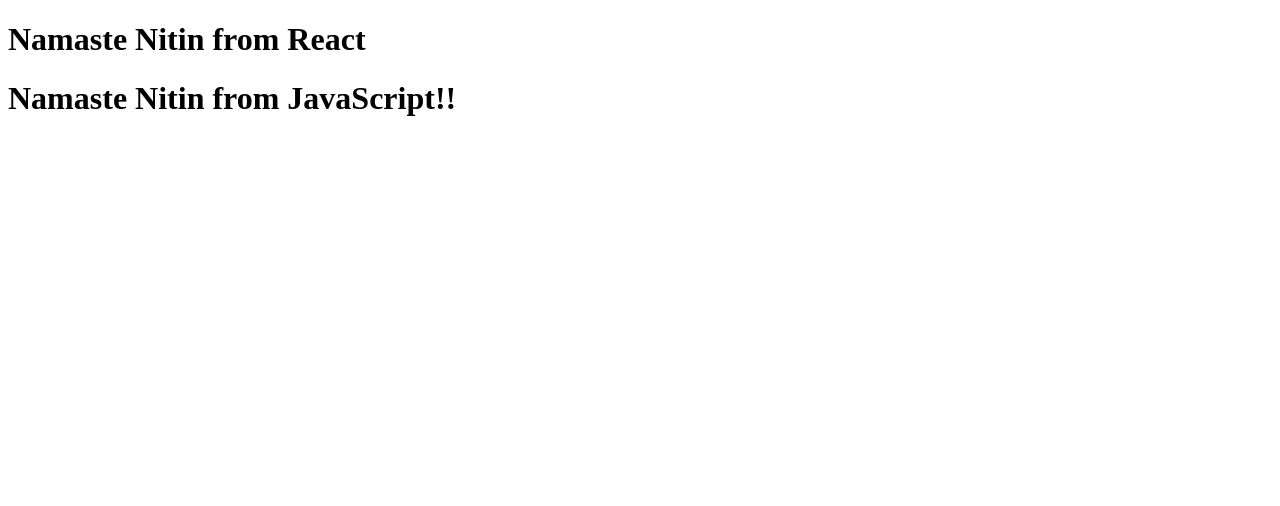
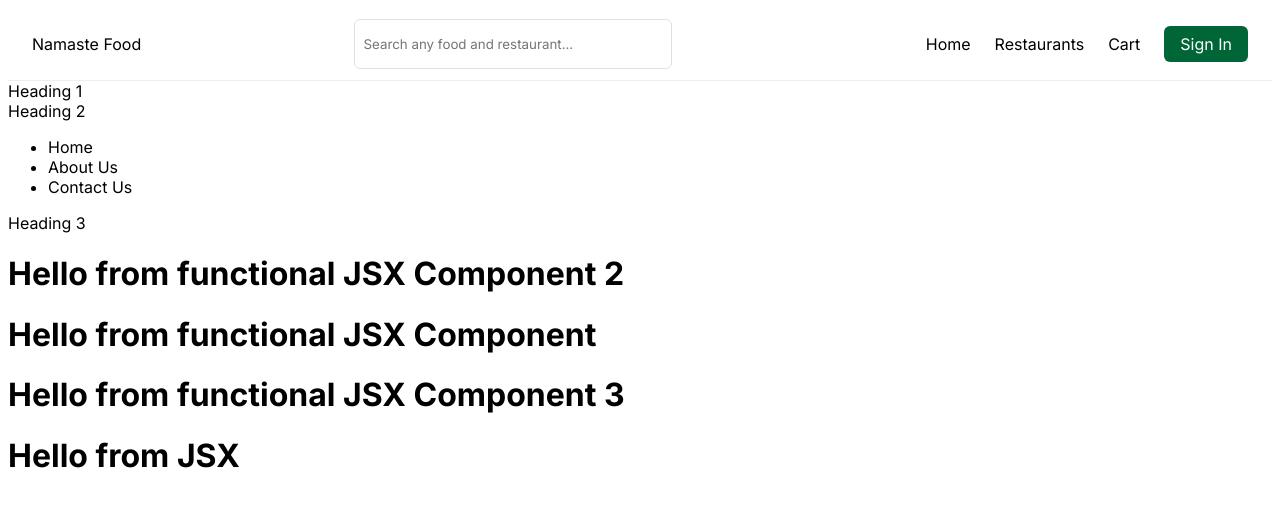
Before and after one commit to nitinmomaya/Namaste-React, a React app: page / in a window 1280 px wide. Built offline with nearby package versions, Linux system fonts and the light colour scheme.

Commit message:
Chapter 03- Laying the Foundation

```diff
--- /dev/null
+++ b/Theory Notes/Chapter-03/Theory Assignment.txt
@@ -0,0 +1,23 @@
+Q1. What is JSX?
+-> It is a fancy way to write HTML in JavaScript. It is a HTML like syntax it is not HTML inside JavaScript
+
+Q2. superpowers of JSX?
+
+-> JSX makes it easier to write or add HTML in React.
+   JSX can easily convert HTML tags to react elements.
+   It is faster than regular JavaScript.
+
+Q3. Role of "Type" attribute in script tag? what options i can use there?
+
+-> he HTML <script> type Attribute is used to specify the MIME type of script and identify the content of the Tag.
+   It has a Default value which is “text/javascript”.
+
+   MIME type:-A media type (also known as a Multipurpose Internet Mail Extensions or MIME type) indicates
+   the nature and format of a document, file, or assortment of bytes
+
+   Common “media_type” values are:
+
+    text/javascript (this is default)
+    text/ecmascript
+    application/ecmascript
+    application/javascript
--- a/App.js
+++ b/first_second.js
@@ -1,5 +1,7 @@
 import React from "react";
 import ReactDOM from "react-dom/client";
+
+//Code of 1st and 2nd class combined
 
 /**
  * PARCEL BENEFITS:-
@@ -23,7 +25,7 @@
 
 //  Below code shows how to write hello world program with React
 
-//{} --> is an object to pass content on specific id {id: "title"}
+//{} --> is an object to pass content on specific id also known as props{id: "title"}
 //React will override the content to previous content
 const heading = React.createElement("h1", {}, "Namaste Nitin from React");
 const root = ReactDOM.createRoot(document.getElementById("root"));
--- a/index.html
+++ b/index.html
@@ -6,6 +6,7 @@
     <meta name="viewport" content="width=device-width, initial-scale=1.0" />
     <title>Namaste React</title>
     <!-- we add css in head because we want to load css first -->
+    <link rel="stylesheet" href="style.css" />
   </head>
   <body>
     <div id="root"></div>
@@ -21,6 +22,6 @@
       src="https://unpkg.com/react-dom@18/umd/react-dom.development.js"
     ></script> -->
 
-    <script type="module" src="App.js"></script>
+    <script type="module" src="third.js"></script>
   </body>
 </html>
--- a/package.json
+++ b/package.json
@@ -4,6 +4,8 @@
   "description": "This is a live course",
   "main": "App.js",
   "scripts": {
+    "start": "parcel index.html",
+    "build": "parcel build index.html",
     "test": "jest"
   },
   "repository": {
--- /dev/null
+++ b/style.css
@@ -0,0 +1,43 @@
+@import url("https://fonts.googleapis.com/css2?family=Inter:wght@300;400;500;600;700&family=Montserrat:ital,wght@0,100;0,500;0,700;1,400;1,600&display=swap");
+* {
+  font-family: "Inter", sans-serif;
+}
+
+.container {
+  display: flex;
+  justify-content: space-between;
+  max-width: 100%;
+  padding: 1.5rem;
+  align-items: center;
+
+  height: 24px;
+  border-bottom: 1px solid #eee;
+}
+
+.right > ul {
+  display: flex;
+  gap: 24px;
+  align-items: center;
+}
+
+.right > ul > li {
+  list-style: none;
+}
+
+.button {
+  border: none;
+  padding: 8px 16px;
+  border-radius: 6px;
+  font-size: 16px;
+  font-weight: 400;
+  background-color: rgb(0, 102, 55);
+  color: white;
+}
+
+.searchbox > input {
+  width: 300px;
+  border: 1px solid #e0e0e0;
+  padding: 0.5rem;
+  border-radius: 6px;
+  height: 32px;
+}
--- /dev/null
+++ b/third.js
@@ -0,0 +1,135 @@
+import React from "react";
+import ReactDOM from "react-dom/client";
+
+//React.createElement=> Object => HTML (DOM)
+
+//Code for class third and assignment
+
+//1. Created a nested heading using React.createElement
+
+const heading = React.createElement(
+  "div",
+  {
+    id: "container",
+  },
+  [
+    React.createElement(
+      "div",
+      {
+        id: "title-1",
+        key: 1,
+      },
+      "Heading 1"
+    ),
+
+    React.createElement(
+      "div",
+      {
+        id: "title-2",
+        key: 2,
+      },
+      [
+        "Heading 2",
+        React.createElement(
+          "ul",
+          {
+            id: "ul",
+            key: 4,
+          },
+          [
+            React.createElement(
+              "li",
+              {
+                id: "ul",
+                key: 7,
+              },
+              "Home"
+            ),
+
+            React.createElement(
+              "li",
+              {
+                id: "ul",
+                key: 5,
+              },
+              "About Us"
+            ),
+
+            React.createElement(
+              "li",
+              {
+                id: "ul",
+                key: 6,
+              },
+              "Contact Us"
+            ),
+          ]
+        ),
+      ]
+    ),
+    React.createElement(
+      "div",
+      {
+        id: "title-3",
+        key: 3,
+      },
+      "Heading 3"
+    ),
+  ]
+);
+
+//JSX=React.createElement=> Object => HTML (DOM) done by babel
+
+const Head = () => <h1>Hello from JSX</h1>;
+
+//functional Component
+
+const Comp = () => {
+  return <h1>Hello from functional JSX Component</h1>;
+};
+
+//without return
+
+const Comp2 = () => (
+  <div>
+    <h1>Hello from functional JSX Component 2</h1>
+    <Comp />
+    <Comp3 />
+  </div>
+);
+
+const Comp3 = () => <h1>Hello from functional JSX Component 3</h1>;
+
+// navbar
+
+const Navbar = () => (
+  <div className="container">
+    <div className="left"> Namaste Food</div>
+
+    <div className="searchbox">
+      <input
+        type="text"
+        placeholder="Search any food and restaurant..."
+      ></input>
+    </div>
+    <div className="right">
+      <ul>
+        <li>Home</li>
+        <li>Restaurants</li>
+        <li>Cart</li>
+        <button className="button">Sign In</button>
+      </ul>
+    </div>
+  </div>
+);
+
+const root = ReactDOM.createRoot(document.getElementById("root"));
+
+root.render(
+  <>
+    <Navbar />
+    {heading}
+    <Comp2 />
+    <Head></Head>{" "}
+  </>
+);
```
